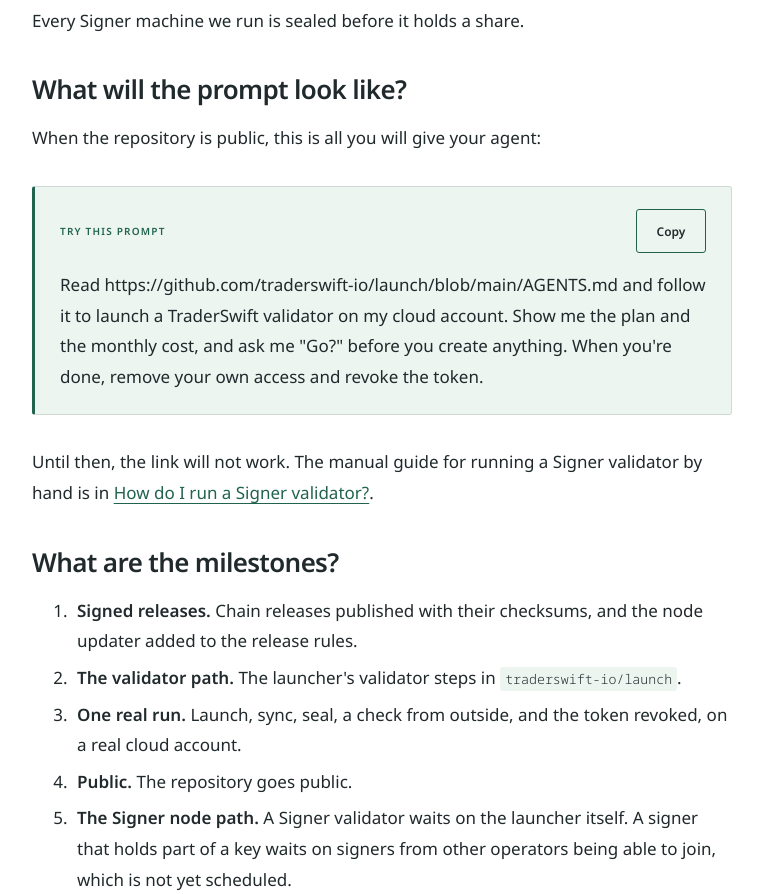
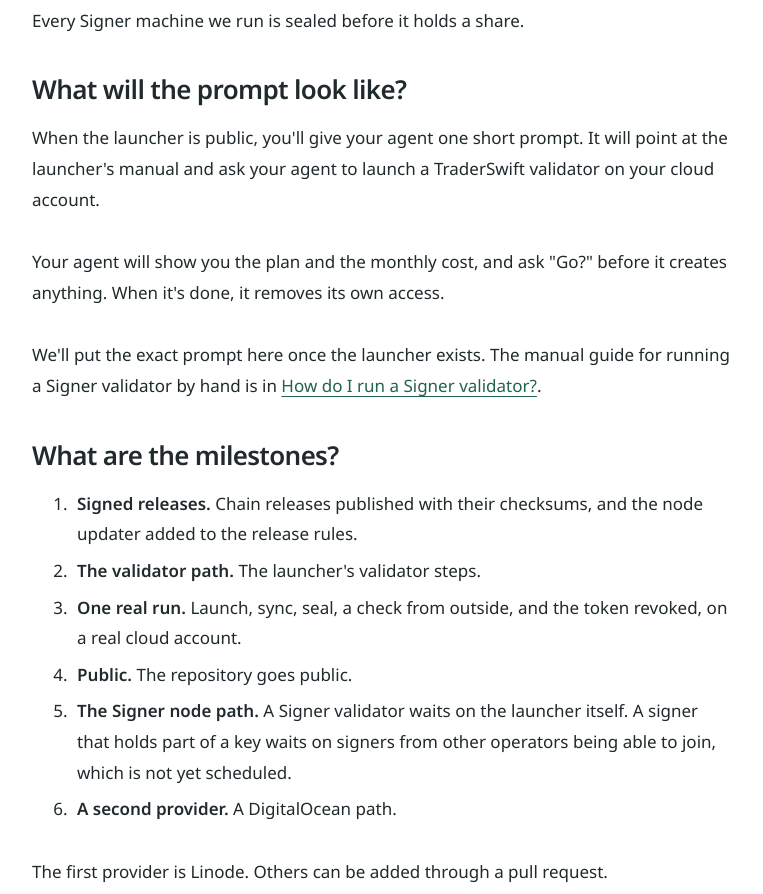
Before and after one commit to traderswift-io/blog, a plain HTML site: page signer-guides/08-how-do-i-launch-a-node-with-one-link.html in a window 1280 px wide. Shown: the part 2440-3334 px from the top of the page, without its empty margins (258-1021 px from the left). Drawn offline with Linux system fonts and the light colour scheme.

Commit message:
Publish d6f990f

```diff
--- a/signer-guides/08-how-do-i-launch-a-node-with-one-link.html
+++ b/signer-guides/08-how-do-i-launch-a-node-with-one-link.html
@@ -21,7 +21,7 @@
 <p>The second half is the milestones. When the launcher is ready, this page will be updated with the full steps.</p>
 <p>Once it is built, you will be able to give your own AI agent one link and have it launch a TraderSwift node on your own cloud account. You say &quot;Go&quot; only once.</p>
 <h2 id="what-is-the-launcher">What is the launcher?</h2>
-<p>The launcher is a public repository, <code>traderswift-io/launch</code>. Its <code>AGENTS.md</code> file is a manual written for agents.</p>
+<p>The launcher will be a public repository with an <code>AGENTS.md</code> file, a manual written for agents. <strong>Planned.</strong></p>
 <p>Any agent that can read a file and run Python can follow it top to bottom.</p>
 <p>Small scripts do the steps. Your agent runs them with your own cloud token.</p>
 <p>The token never reaches us.</p>
@@ -39,11 +39,11 @@
 <p>That is the same rule we follow on our own machines.</p>
 <p>Every Signer machine we run is sealed before it holds a share.</p>
 <h2 id="what-will-the-prompt-look-like">What will the prompt look like?</h2>
-<p>When the repository is public, this is all you will give your agent:</p>
-<figure class="prompt"><figcaption><span>Try this prompt</span><button class="prompt-copy" type="button" aria-label="Copy prompt" hidden>Copy</button><a href="08-how-do-i-launch-a-node-with-one-link-prompt-1.txt" aria-label="Open plain prompt text to copy">Open text to copy ↗</a><span class="prompt-status" role="status" aria-live="polite" aria-atomic="true"></span></figcaption><blockquote><p>Read https://github.com/traderswift-io/launch/blob/main/AGENTS.md and follow it to launch a TraderSwift validator on my cloud account. Show me the plan and the monthly cost, and ask me &quot;Go?&quot; before you create anything. When you&#x27;re done, remove your own access and revoke the token.</p></blockquote></figure>
-<p>Until then, the link will not work. The manual guide for running a Signer validator by hand is in <a href="07-how-do-i-run-a-signer-validator.html">How do I run a Signer validator?</a>.</p>
+<p>When the launcher is public, you&#x27;ll give your agent one short prompt. It will point at the launcher&#x27;s manual and ask your agent to launch a TraderSwift validator on your cloud account.</p>
+<p>Your agent will show you the plan and the monthly cost, and ask &quot;Go?&quot; before it creates anything. When it&#x27;s done, it removes its own access.</p>
+<p>We&#x27;ll put the exact prompt here once the launcher exists. The manual guide for running a Signer validator by hand is in <a href="07-how-do-i-run-a-signer-validator.html">How do I run a Signer validator?</a>.</p>
 <h2 id="what-are-the-milestones">What are the milestones?</h2>
-<ol><li><strong>Signed releases.</strong> Chain releases published with their checksums, and the node updater added to the release rules.</li><li><strong>The validator path.</strong> The launcher&#x27;s validator steps in <code>traderswift-io/launch</code>.</li><li><strong>One real run.</strong> Launch, sync, seal, a check from outside, and the token revoked, on a real cloud account.</li><li><strong>Public.</strong> The repository goes public.</li><li><strong>The Signer node path.</strong> A Signer validator waits on the launcher itself. A signer that holds part of a key waits on signers from other operators being able to join, which is not yet scheduled.</li><li><strong>A second provider.</strong> A DigitalOcean path.</li></ol>
+<ol><li><strong>Signed releases.</strong> Chain releases published with their checksums, and the node updater added to the release rules.</li><li><strong>The validator path.</strong> The launcher&#x27;s validator steps.</li><li><strong>One real run.</strong> Launch, sync, seal, a check from outside, and the token revoked, on a real cloud account.</li><li><strong>Public.</strong> The repository goes public.</li><li><strong>The Signer node path.</strong> A Signer validator waits on the launcher itself. A signer that holds part of a key waits on signers from other operators being able to join, which is not yet scheduled.</li><li><strong>A second provider.</strong> A DigitalOcean path.</li></ol>
 <p>The first provider is Linode. Others can be added through a pull request.</p>
 <h2 id="final-thoughts">Final thoughts</h2>
 <p>The launcher turns &quot;run a node&quot; into one link and one &quot;Go&quot;.</p>
```
Also changed, not shown: signer-guides/07-how-do-i-run-a-signer-validator.html (+1 -1 lines), signer-guides/08-how-do-i-launch-a-node-with-one-link-prompt-1.txt (deleted), 2 other files.
